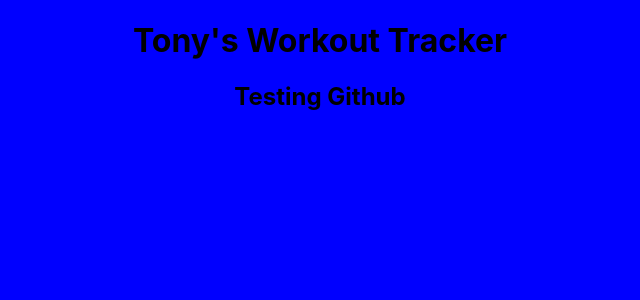
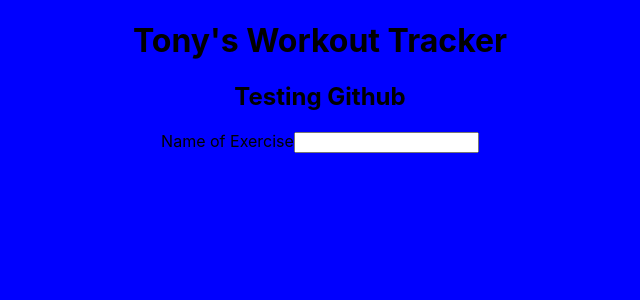
Before and after one commit to thongsou/react-workout-tracker, a React (Create React App) app: page / in a window 1280 px wide. Shown: the top 300 px of the page, without its empty margins (320-960 px from the left). Built offline with nearby package versions, Linux system fonts and the light colour scheme.

Commit message:
workout/exercise components created

```diff
--- a/src/App.js
+++ b/src/App.js
@@ -1,12 +1,14 @@
 import React from "react";
 import logo from "./logo.svg";
 import "./App.css";
+import Workout from "./components/workout";
 
 function App() {
   return (
     <div className="App">
       <h1>Tony's Workout Tracker</h1>
       <h2>Testing Github</h2>
+      <Workout />
     </div>
   );
 }
--- /dev/null
+++ b/src/components/exercise.jsx
@@ -0,0 +1,37 @@
+import React, { Component } from "react";
+
+class Exercise extends Component {
+  constructor(props) {
+    super(props);
+
+    this.state = {
+      name: "",
+      sets: "",
+      reps: "",
+      rpe: "",
+    };
+  }
+
+  handleNameChange = (event) => {
+    this.setState({
+      name: event.target.value,
+    });
+  };
+
+  render() {
+    return (
+      <form>
+        <div>
+          <label>Name of Exercise</label>
+          <input
+            type="text"
+            value={this.state.name}
+            onChange={this.handleNameChange}
+          />
+        </div>
+      </form>
+    );
+  }
+}
+
+export default Exercise;
--- /dev/null
+++ b/src/components/workout.jsx
@@ -0,0 +1,11 @@
+import React, { Component } from "react";
+import Exercise from "./exercise";
+
+class Workout extends Component {
+  state = {};
+  render() {
+    return <Exercise />;
+  }
+}
+
+export default Workout;
```
